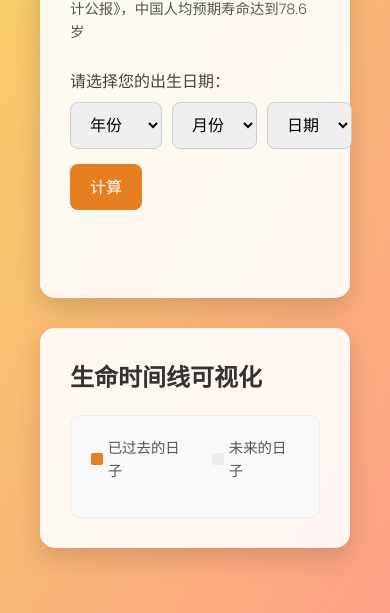
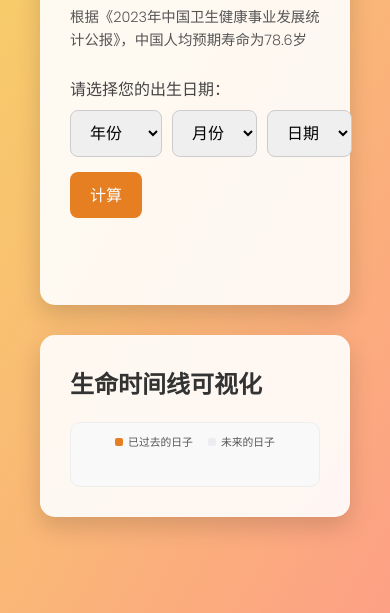
Before and after one commit to HachGo/lifecount, a plain HTML site: page index.html in a window 390 px wide. Shown: the part 231-844 px from the top of the page. Drawn offline with Linux system fonts and the light colour scheme.

Commit message:
优化表格显示

```diff
--- a/index.html
+++ b/index.html
@@ -3,7 +3,7 @@
 <head>
     <meta charset="UTF-8">
     <meta name="viewport" content="width=device-width, initial-scale=1.0">
-    <title>生命剩余计时器</title>
+    <title>生命 倒计时</title>
     <link rel="stylesheet" href="style.css">
     <link rel="preconnect" href="https://fonts.googleapis.com">
     <link rel="preconnect" href="https://fonts.gstatic.com" crossorigin>
@@ -17,8 +17,8 @@
     </div>
     <div class="main-container">
         <div class="left-section">
-            <h1>您的预计剩余时间</h1>
-            <p class="subtitle">基于预估寿命（可在代码中更改）。</p>
+            <h1>生命倒计时</h1>
+            <p class="subtitle">基于预估寿命 </p>
 
             <div class="input-section">
                 <label for="dob">请选择您的出生日期：</label>
--- a/style.css
+++ b/style.css
@@ -237,8 +237,10 @@ h1 {
     margin-top: 20px;
     background-color: #f9f9f9;
     border-radius: 10px;
-    padding: 20px;
+    padding: 15px;
     border: 1px solid #eee;
+    max-width: 100%;
+    overflow: hidden;
 }
 
 .timeline-header {
@@ -247,9 +249,10 @@ h1 {
 
 .timeline-legend {
     display: flex;
-    gap: 20px;
+    gap: 15px;
     justify-content: center;
-    margin-bottom: 10px;
+    margin-bottom: 8px;
+    font-size: 0.85em;
 }
 
 .legend-item {
@@ -261,8 +264,8 @@ h1 {
 
 .dot {
     display: inline-block;
-    width: 12px;
-    height: 12px;
+    width: 10px;
+    height: 10px;
     border-radius: 2px;
     margin-right: 5px;
 }
@@ -278,24 +281,29 @@ h1 {
 .timeline-grid {
     display: flex;
     flex-direction: column;
-    gap: 3px;
+    gap: 2px;
     overflow-x: auto;
+    padding: 5px;
+    max-height: 300px;
+    scrollbar-width: thin;
+    scrollbar-color: #e67e22 #f9f9f9;
 }
 
 .timeline-row {
     display: flex;
-    gap: 3px;
+    gap: 2px;
+    height: auto;
 }
 
 .timeline-square {
-    width: 15px;
-    height: 15px;
+    width: 8px;
+    height: 8px;
     border-radius: 2px;
     transition: transform 0.2s ease;
 }
 
 .timeline-square:hover {
-    transform: scale(1.2);
+    transform: scale(1.3);
 }
 
 .timeline-square.past {
@@ -306,3 +314,41 @@ h1 {
     background-color: #ebedf0;
     border: 1px solid #ddd;
 }
+
+/* 响应式调整 */
+@media (max-width: 768px) {
+    .timeline-square {
+        width: 6px;
+        height: 6px;
+    }
+
+    .timeline-row {
+        gap: 1px;
+    }
+
+    .timeline-grid {
+        gap: 1px;
+        max-height: 250px;
+    }
+
+    .dot {
+        width: 8px;
+        height: 8px;
+    }
+}
+
+@media (max-width: 480px) {
+    .timeline-container {
+        padding: 10px;
+    }
+
+    .timeline-square {
+        width: 4px;
+        height: 4px;
+        border-radius: 1px;
+    }
+
+    .timeline-legend {
+        font-size: 0.75em;
+    }
+}
--- a/translations.js
+++ b/translations.js
@@ -25,7 +25,7 @@ const translations = {
     zh: {
         // 标题和副标题
         title: "您的预计剩余时间",
-        subtitle: "根据《2023年我国卫生健康事业发展统计公报》，中国人均预期寿命达到78.6岁",
+        subtitle: "根据《2023年中国卫生健康事业发展统计公报》，中国人均预期寿命为78.6岁",
 
         // 输入部分
         dobLabel: "请选择您的出生日期：",
@@ -43,5 +43,6 @@ const translations = {
         weeks: "周",
         months: "月",
         reminder: "珍惜每一天！"
+
     }
 };
```
